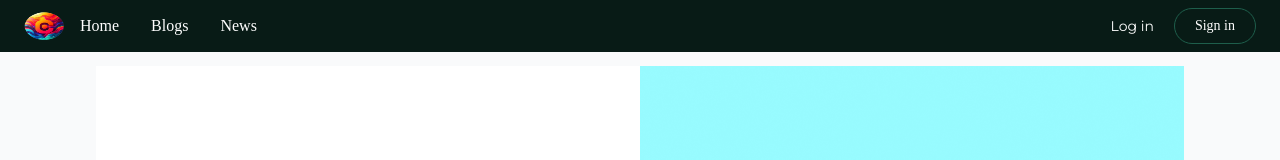
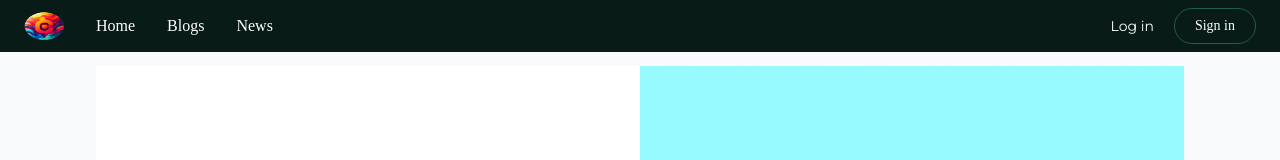
Before and after one commit to SyedAbdulRehman1/Sanity-headless-CMS-NextJs, a Next.js app: page /login in a window 1280 px wide. Shown: the top 160 px of the page. Built offline with nearby package versions, Linux system fonts and the light colour scheme.

Commit message:
navbar fixes

```diff
--- a/src/components/Navbar.tsx
+++ b/src/components/Navbar.tsx
@@ -60,7 +60,7 @@ export default function Navbar() {
       <div className="flex items-center w-full bg-primary-extradark-main py-2 px-4 lg:px-6">
         {/* Logo Section */}
         <div className="flex items-center justify-between w-full">
-          <div className="flex items-center gap-4">
+          <div className="flex items-center gap-8">
             <a href="/">
               <Image
                 src="/main-logo.png"
@@ -130,6 +130,7 @@ export default function Navbar() {
               </button>
             </div>
           ) : (
+            <div className="hidden lg:flex">
             <button
               onClick={(e) => {
                 e.preventDefault();
@@ -137,10 +138,11 @@ export default function Navbar() {
                   "accessToken=; expires=Thu, 01 Jan 1970 00:00:00 UTC; path=/;";
                 handleNavigation("/login");
               }}
-              className="green-border-btn1 hover:bg-[#1E5E4B]"
+              className="green-border-btn1 hidden lg:flex hover:bg-[#1E5E4B]"
             >
               Logout
             </button>
+            </div>
           )}
         </div>
 
```
